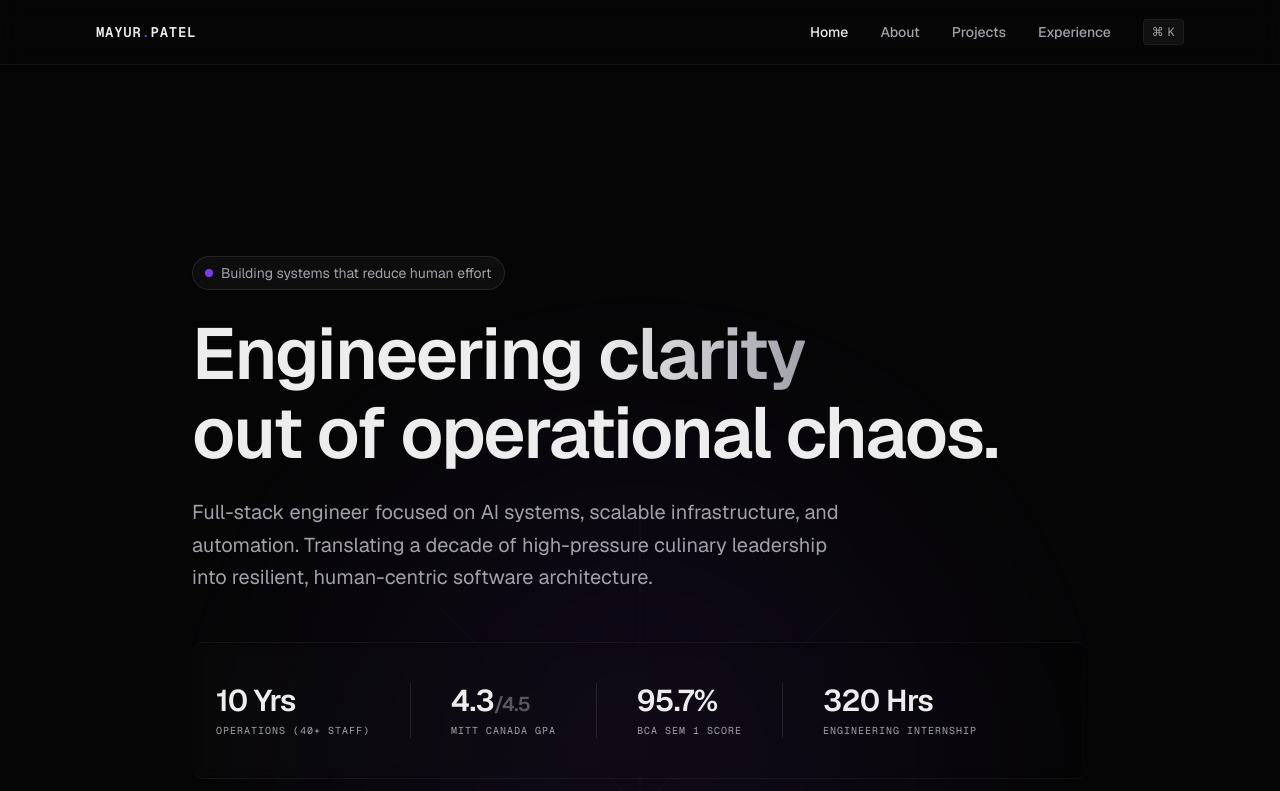
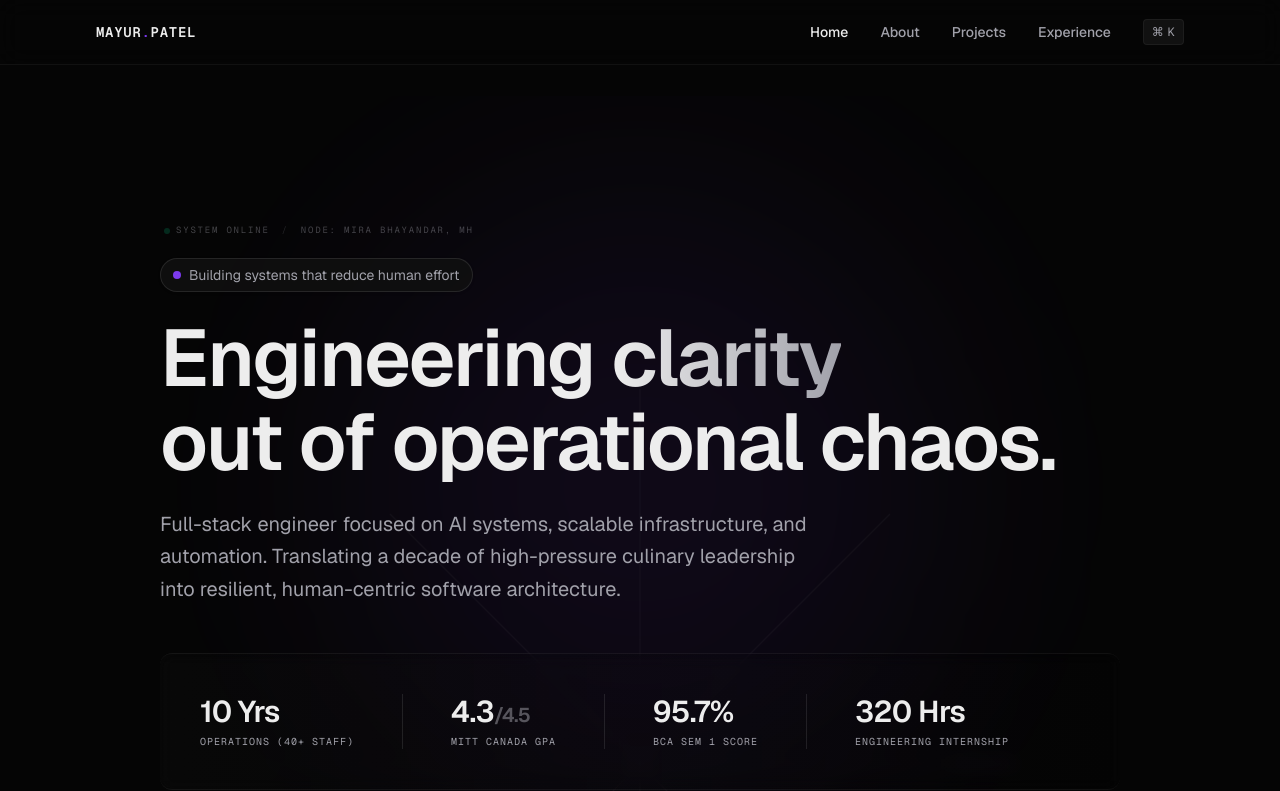
Before and after one commit to mayurpatel78645/mayur-portfolio, a Next.js app: page / in a window 1280 px wide. Shown: the top 791 px of the page. Built offline with nearby package versions, Linux system fonts and the light colour scheme.

Commit message:
refactor hero section

```diff
--- a/app/page.tsx
+++ b/app/page.tsx
@@ -1,7 +1,7 @@
 "use client";
 
 import Link from "next/link";
-import { ArrowRight, Play, QrCode, Zap, Layers } from "lucide-react";
+import { ArrowRight, Play, QrCode, Layers } from "lucide-react";
 import { motion, Variants } from "framer-motion";
 
 // --- GLOBAL MOTION RHYTHM ---
@@ -27,13 +27,18 @@ const FADE_UP: Variants = {
 };
 
 // --- SIGNATURE VISUAL: Background Intelligence ---
+// Restored to the exact Live Vercel version that you loved
 function AbstractDataFlow() {
   return (
     <div className="absolute inset-0 overflow-hidden pointer-events-none flex justify-center -z-10">
-      <div className="w-[800px] h-full relative opacity-60 md:opacity-80">
-        <div className="absolute top-[20%] left-1/2 -translate-x-1/2 w-[600px] h-[600px] bg-accent/10 blur-[120px] rounded-full" />
+      <div className="w-[800px] lg:w-[1000px] h-full relative opacity-60 md:opacity-80">
+
+        {/* Restored the soft, organic blur you preferred, perfectly centered */}
+        <div className="absolute top-[5%] left-1/2 -translate-x-1/2 w-[600px] h-[600px] bg-accent/10 blur-[120px] rounded-full" />
+
         <svg className="absolute w-full h-full" viewBox="0 0 800 1200" fill="none" xmlns="http://www.w3.org/2000/svg">
           <path d="M400 100 L400 1100 M100 400 L700 400 M200 200 L600 600 M600 200 L200 600" stroke="rgba(255,255,255,0.04)" strokeWidth="1" />
+
           <motion.path
             d="M400 100 L400 1100"
             stroke="#A78BFA"
@@ -48,6 +53,7 @@ function AbstractDataFlow() {
             }}
             transition={{ duration: 4, repeat: Infinity, ease: "linear" }}
           />
+
           <motion.path
             d="M100 400 L700 400"
             stroke="#A78BFA"
@@ -70,7 +76,8 @@ function AbstractDataFlow() {
 
 export default function Home() {
   return (
-    <div className="max-w-4xl mx-auto pb-24 relative">
+    // THE FIX: max-w-5xl. Wider than before, but tight enough to keep the lasers visible behind the content.
+    <div className="max-w-5xl mx-auto px-6 md:px-8 pb-24 relative">
       <AbstractDataFlow />
 
       {/* THE HERO */}
@@ -78,17 +85,32 @@ export default function Home() {
         variants={CONTAINER_VARIANTS}
         initial="hidden"
         animate="visible"
-        className="pt-32 md:pt-40 pb-20 flex flex-col relative z-10"
+        className="pt-28 md:pt-32 pb-20 flex flex-col relative z-10"
       >
-        <motion.div variants={FADE_UP} className="mb-6 inline-flex items-center gap-2 px-3 py-1.5 rounded-full border border-white/10 bg-surface/80 backdrop-blur-md text-sm text-secondary shadow-sm w-fit">
-          <span className="relative flex h-2 w-2">
-            <span className="animate-ping absolute inline-flex h-full w-full rounded-full bg-accent opacity-75"></span>
-            <span className="relative inline-flex rounded-full h-2 w-2 bg-accent"></span>
-          </span>
-          Building systems that reduce human effort
+        <motion.div variants={FADE_UP} className="flex flex-col gap-5 mb-6">
+
+          {/* THE TELEMETRY ANCHOR: Keeps the top from feeling empty */}
+          <div className="flex items-center gap-3 text-[9px] font-mono uppercase tracking-[0.2em] text-secondary/40 ml-1">
+             <span className="flex items-center gap-1.5">
+               <span className="w-1.5 h-1.5 rounded-full bg-emerald-500/20 flex items-center justify-center">
+                 <span className="w-0.5 h-0.5 bg-emerald-400 rounded-full animate-ping" />
+               </span>
+               System Online
+             </span>
+             <span className="opacity-50">/</span>
+             <span>Node: Mira Bhayandar, MH</span>
+          </div>
+
+          <div className="inline-flex items-center gap-2 px-3 py-1.5 rounded-full border border-white/10 bg-surface/80 backdrop-blur-md text-sm text-secondary shadow-sm w-fit">
+            <span className="relative flex h-2 w-2">
+              <span className="animate-ping absolute inline-flex h-full w-full rounded-full bg-accent opacity-75"></span>
+              <span className="relative inline-flex rounded-full h-2 w-2 bg-accent"></span>
+            </span>
+            Building systems that reduce human effort
+          </div>
         </motion.div>
 
-        <motion.h1 variants={FADE_UP} className="text-5xl md:text-7xl font-semibold tracking-tight leading-[1.1] mb-6">
+        <motion.h1 variants={FADE_UP} className="text-5xl md:text-7xl lg:text-[5rem] font-semibold tracking-tight leading-[1.05] mb-6 max-w-4xl">
           Engineering <span className="text-transparent bg-clip-text bg-gradient-to-r from-primary to-secondary">clarity</span> <br />
           out of operational chaos.
         </motion.h1>
@@ -97,20 +119,21 @@ export default function Home() {
           Full-stack engineer focused on AI systems, scalable infrastructure, and automation. Translating a decade of high-pressure culinary leadership into resilient, human-centric software architecture.
         </motion.p>
 
-        <motion.div variants={FADE_UP} className="grid grid-cols-2 gap-y-10 gap-x-6 md:flex md:flex-wrap md:gap-10 mb-12 py-10 border-y border-white/5 bg-gradient-to-r from-surface/30 to-transparent backdrop-blur-sm shadow-inner rounded-xl px-8 md:px-0">
-          <div className="flex flex-col gap-1 md:pl-6">
+        {/* RESTORED: The compact, cohesive stats ribbon you preferred */}
+        <motion.div variants={FADE_UP} className="grid grid-cols-2 gap-y-10 gap-x-6 md:flex md:flex-wrap md:gap-12 items-center mb-12 py-10 border-y border-white/5 bg-gradient-to-r from-surface/30 to-transparent backdrop-blur-sm shadow-inner rounded-xl px-8 md:px-10">
+          <div className="flex flex-col gap-1">
             <span className="text-3xl font-semibold text-primary tracking-tight">10 Yrs</span>
             <span className="text-[10px] font-mono uppercase tracking-widest text-secondary">Operations (40+ Staff)</span>
           </div>
-          <div className="flex flex-col gap-1 md:border-l border-white/10 pl-0 md:pl-10">
+          <div className="flex flex-col gap-1 md:border-l border-white/10 md:pl-12">
             <span className="text-3xl font-semibold text-primary tracking-tight">4.3<span className="text-xl text-secondary/50">/4.5</span></span>
             <span className="text-[10px] font-mono uppercase tracking-widest text-secondary">MITT Canada GPA</span>
           </div>
-          <div className="flex flex-col gap-1 md:border-l border-white/10 pl-0 md:pl-10">
+          <div className="flex flex-col gap-1 md:border-l border-white/10 md:pl-12">
             <span className="text-3xl font-semibold text-primary tracking-tight">95.7%</span>
             <span className="text-[10px] font-mono uppercase tracking-widest text-secondary">BCA Sem 1 Score</span>
           </div>
-          <div className="flex flex-col gap-1 md:border-l border-white/10 pl-0 md:pl-10">
+          <div className="flex flex-col gap-1 md:border-l border-white/10 md:pl-12">
             <span className="text-3xl font-semibold text-primary tracking-tight">320 Hrs</span>
             <span className="text-[10px] font-mono uppercase tracking-widest text-secondary">Engineering Internship</span>
           </div>
@@ -143,7 +166,6 @@ export default function Home() {
         </div>
 
         <div className="grid grid-cols-1 md:grid-cols-2 gap-6">
-          {/* Card 1: The Director */}
           <Link href="/projects#director" className="group block p-8 rounded-2xl bg-gradient-to-br from-surface/40 to-surface/10 border border-white/5 hover:border-white/10 transition-all duration-500 shadow-inner backdrop-blur-sm relative overflow-hidden">
             <div className="absolute inset-0 bg-accent/5 opacity-0 group-hover:opacity-100 transition-opacity duration-500" />
             <div className="flex justify-between items-start mb-8 relative z-10">
@@ -163,7 +185,6 @@ export default function Home() {
             </div>
           </Link>
 
-          {/* Card 2: SmartQR */}
           <Link href="/projects#smartqr" className="group block p-8 rounded-2xl bg-gradient-to-br from-surface/40 to-surface/10 border border-white/5 hover:border-white/10 transition-all duration-500 shadow-inner backdrop-blur-sm relative overflow-hidden">
              <div className="absolute inset-0 bg-emerald-500/5 opacity-0 group-hover:opacity-100 transition-opacity duration-500" />
             <div className="flex justify-between items-start mb-8 relative z-10">
@@ -185,7 +206,7 @@ export default function Home() {
         </div>
       </motion.section>
 
-      {/* PRIORITY 7: THE OPERATIONAL PHILOSOPHY (The Unforgettable Moment) */}
+      {/* PRIORITY 7: THE OPERATIONAL PHILOSOPHY */}
       <motion.section
         initial={{ opacity: 0 }}
         whileInView={{ opacity: 1 }}
@@ -210,8 +231,7 @@ export default function Home() {
           </div>
         </div>
 
-        {/* Interactive Visual Element */}
-        <div className="absolute right-[-10%] top-1/2 -translate-y-1/2 opacity-10 group-hover/philosophy:opacity-20 transition-opacity duration-1000">
+        <div className="absolute right-[-10%] top-1/2 -translate-y-1/2 opacity-10 group-hover/philosophy:opacity-20 transition-opacity duration-1000 hidden md:block">
            <div className="relative w-80 h-80">
               <motion.div
                 animate={{ rotate: 360 }}
```
